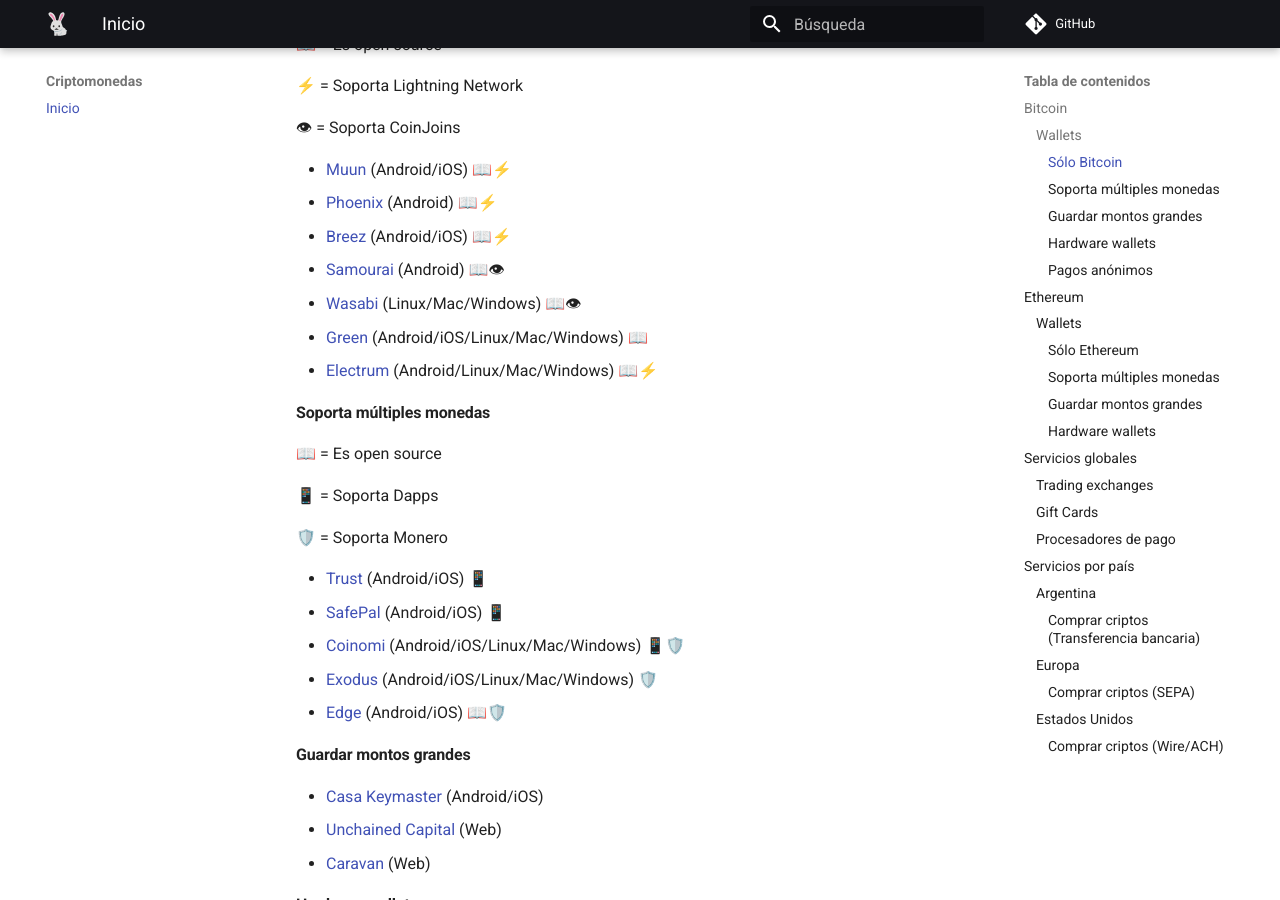
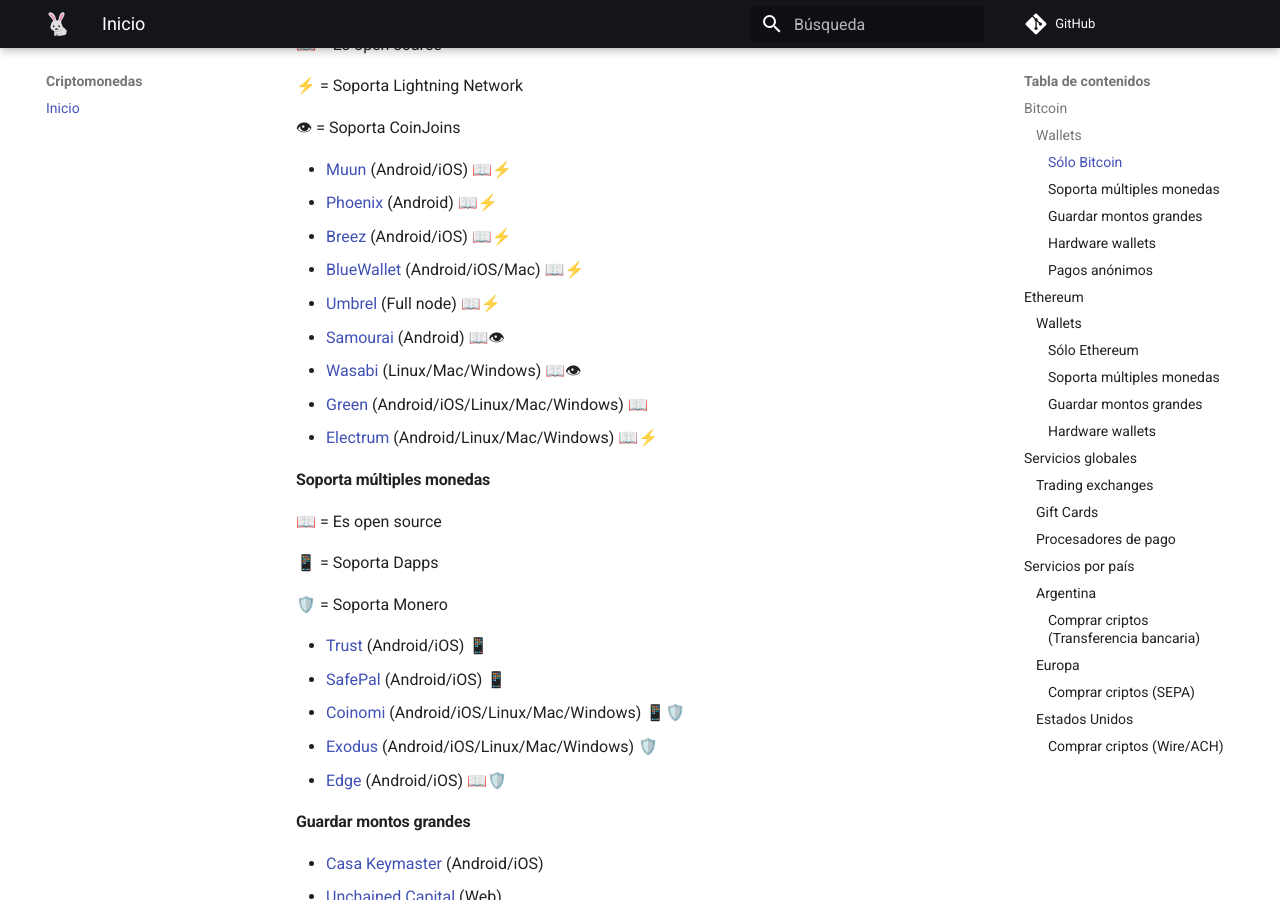
Before and after one commit to anomalouscode/wiki, an MkDocs documentation site: the page built from docs/criptomonedas/index.md, in a window 1280 px wide and 900 px high, scrolled down 376 px. Built offline with MkDocs 1.6.1 and Material for MkDocs 9.7.7, drawn with Linux system fonts in a browser that asks for light colours; comment, search, counter and statistics services are not loaded.

Commit message:
Update index.md

```diff
--- a/docs/criptomonedas/index.md
+++ b/docs/criptomonedas/index.md
@@ -21,6 +21,8 @@
 - [Muun](https://muun.com/) (Android/iOS) 📖⚡
 - [Phoenix](https://phoenix.acinq.co/) (Android) 📖⚡
 - [Breez](https://breez.technology/) (Android/iOS) 📖⚡
+- [BlueWallet](https://bluewallet.io/) (Android/iOS/Mac) 📖⚡
+- [Umbrel](https://getumbrel.com/) (Full node) 📖⚡
 - [Samourai](https://samouraiwallet.com/) (Android) 📖👁
 - [Wasabi](https://www.wasabiwallet.io/) (Linux/Mac/Windows) 📖👁
 - [Green](https://blockstream.com/green/) (Android/iOS/Linux/Mac/Windows) 📖
```
